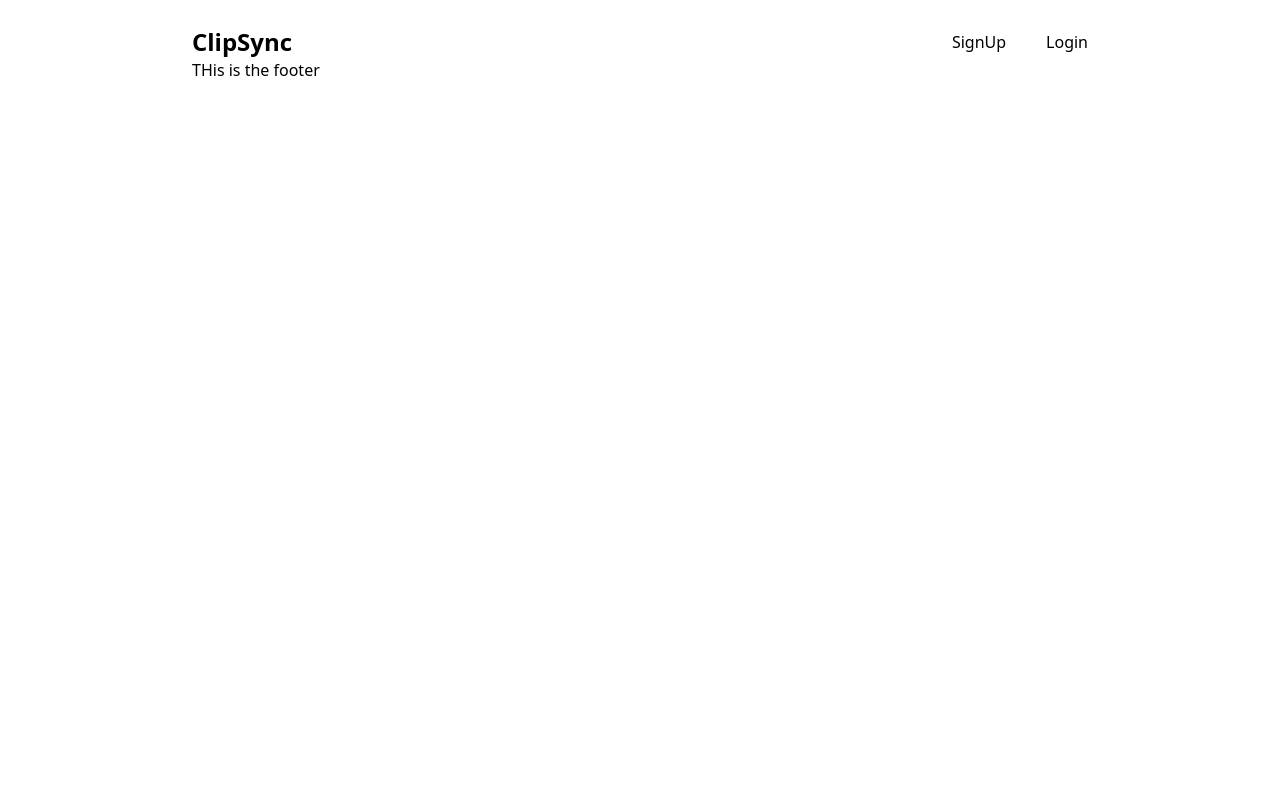
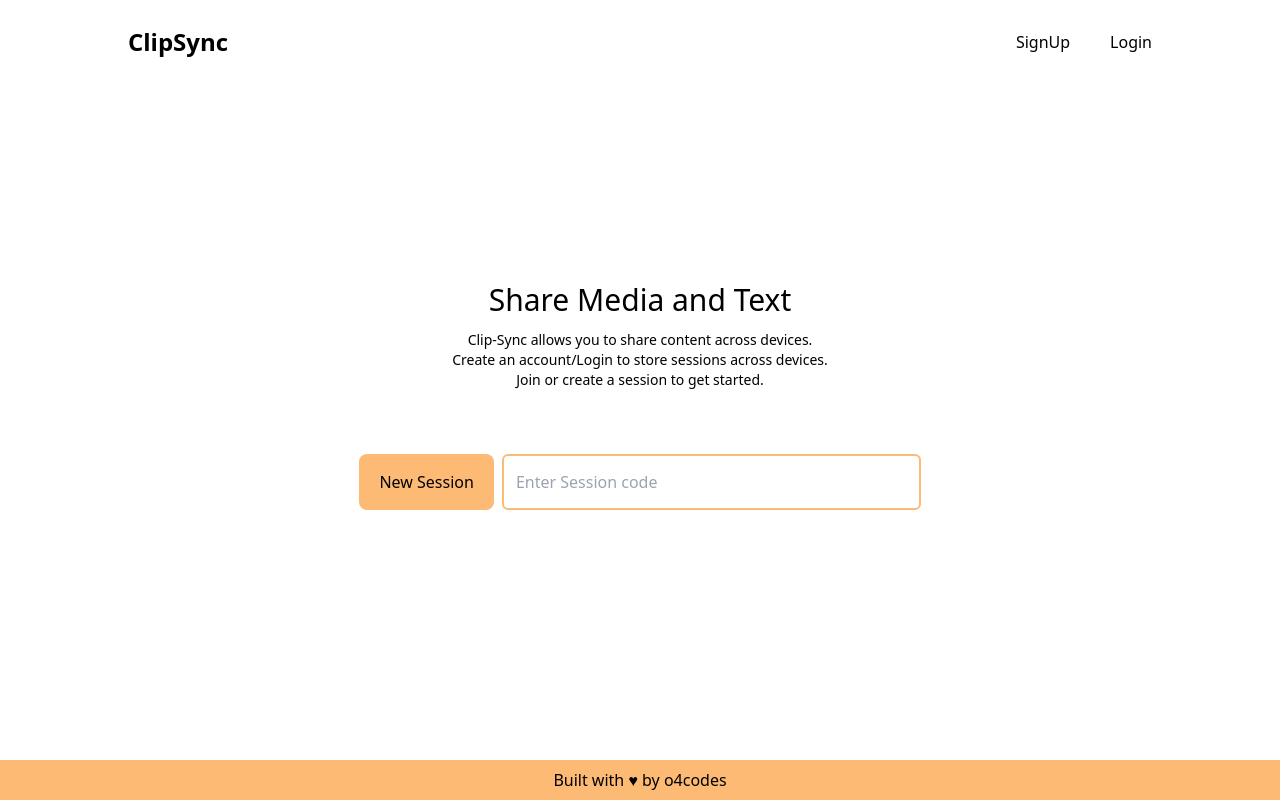
Before and after one commit to o4codes/clip_sync, a Vue app in the folder frontend/: page / in a window 1280 px wide. Built offline with nearby package versions, Linux system fonts and the light colour scheme.

Commit message:
implemented sessin create page

```diff
--- a/frontend/src/App.vue
+++ b/frontend/src/App.vue
@@ -12,7 +12,7 @@ export default {
 </script>
 
 <template>
-  <div id="app" class="px-[4%] py-[2%] sm:px-[15%] sm:py-[2%]">
+  <div id="app" class="flex flex-col">
     <AppHeader />
     <RouterView />
     <AppFooter />
--- a/frontend/src/assets/main.css
+++ b/frontend/src/assets/main.css
@@ -5,7 +5,7 @@
 * {
   padding: 0;
   margin: 0;
-  /* box-sizing: border-box; */
+  box-sizing: border-box;
 }
 
 #app {
--- a/frontend/src/components/AppFooter.vue
+++ b/frontend/src/components/AppFooter.vue
@@ -1,13 +1,8 @@
-<script>
-export default {
-
-}
-</script>
-
 <template>
-    <p>THis is the footer</p>
+    <div class="bg-orange-300 text-center py-2">
+        <p>Built with &hearts; by o4codes</p>
+    </div>
 </template>
 
 <style scoped>
-
 </style>
--- a/frontend/src/components/AppHeader.vue
+++ b/frontend/src/components/AppHeader.vue
@@ -19,7 +19,7 @@ export default {
 
 <template>
   <header>
-    <nav class="container mx-auto md:flex md:justify-between md:items-center">
+    <nav class="container mx-auto md:flex md:justify-between md:items-center py-[2%] sm:py-[2%] px-[4%]  sm:px-[10%]">
       <div class="flex items-center justify-between">
         <router-link to="/" class="text-2xl font-bold md:text-2xl"
           >ClipSync
--- /dev/null
+++ b/frontend/src/components/SessionCreate.vue
@@ -0,0 +1,18 @@
+<template>
+    <div class="text-center flex-1 flex flex-col justify-center px-3">
+        <div>
+            <h2 class="text-3xl font-sans m-3">Share Media and Text</h2>
+            <p class="text-sm">Clip-Sync allows you to share content across devices.</p>
+            <p class="text-sm">Create an account/Login to store sessions across devices.</p>
+            <p class="text-sm">Join or create a session to get started. </p>
+        </div>
+        <div class="flex justify-center my-16 gap-2">
+            <button class="bg-orange-300 px-5 py-4 rounded-lg whitespace-nowrap ">New Session</button>
+            <input type="text" name="" class="rounded-md border-orange-300 border-solid border-2 sm:w-4/12 w-11/12 px-3 outline-none focus:border-orange-500" placeholder="Enter Session code">
+        </div>
+    </div>
+</template>
+
+<style scoped>
+
+</style>
--- a/frontend/src/views/HomeView.vue
+++ b/frontend/src/views/HomeView.vue
@@ -1,14 +1,15 @@
 <script>
+import SessionCreate from '../components/SessionCreate.vue';
 
 export default {
-
+    components: {
+        SessionCreate
+    },
 }
 </script>
 
 <template>
-    <main>
-
-    </main>
+    <SessionCreate />
 </template>
 
 <style scoped>
```
